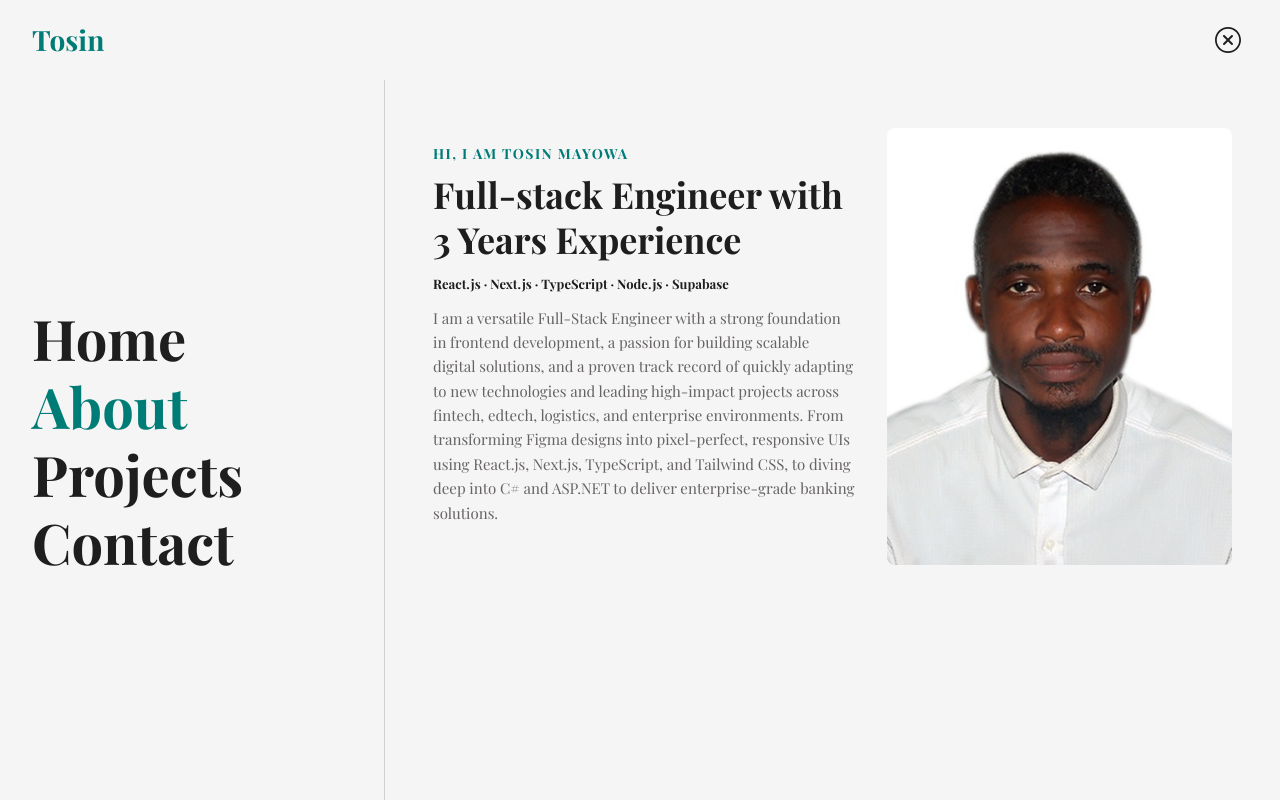
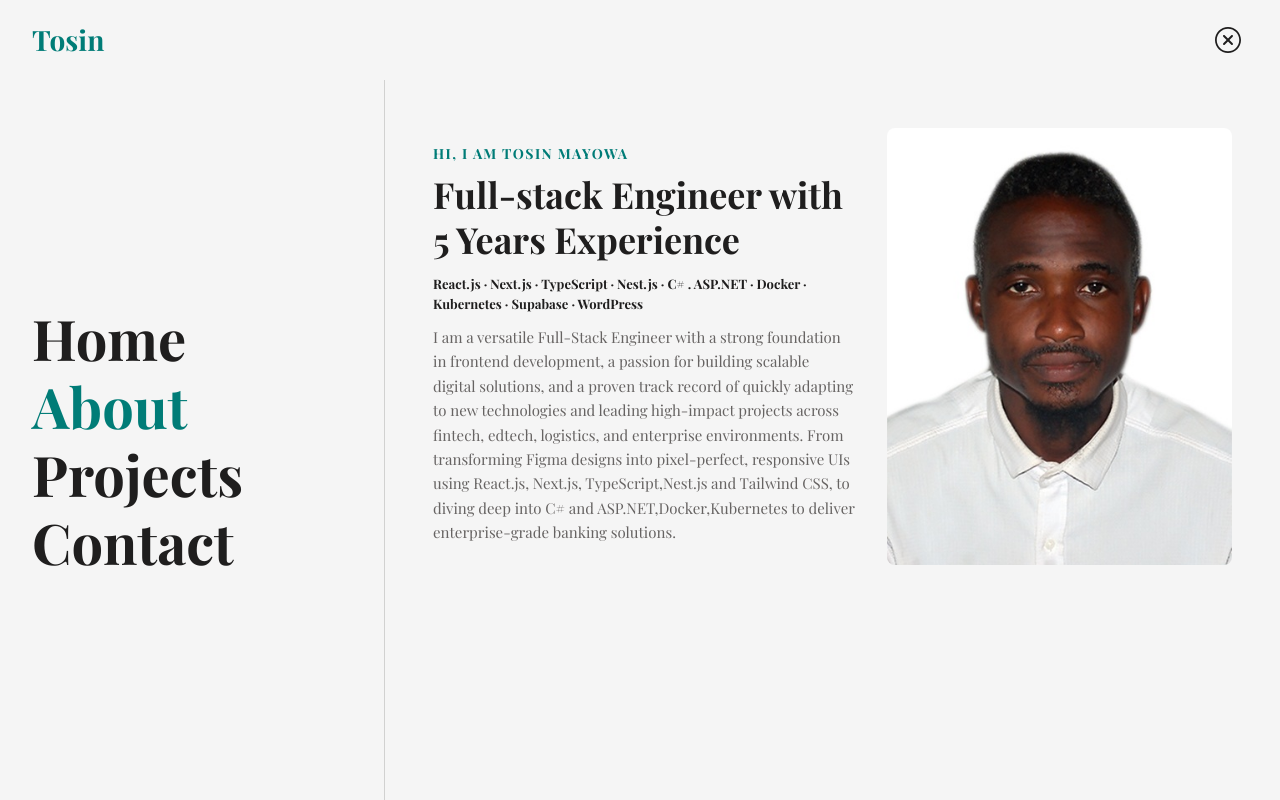
Before and after one commit to Tosin-Mayowa/portfolio-with-tailwind, a Next.js app: page /about in a window 1280 px wide. Both pictures are taken after a click on the button "Open menu". Shown: the top 800 px of the page. Built offline with nearby package versions, Linux system fonts and the light colour scheme.

Commit message:
update contents

```diff
--- a/src/Components/Header/Header.tsx
+++ b/src/Components/Header/Header.tsx
@@ -183,10 +183,10 @@ export const Header: React.FC = () => {
                         Hi, I am Tosin Mayowa
                       </h3>
                       <h1 className="text-[28px] xl:text-[36px] font-bold text-[#1F1E1E] mt-2 leading-tight">
-                        Full-stack Engineer with 3 Years Experience
+                        Full-stack Engineer with 5 Years Experience
                       </h1>
                       <h4 className="text-[#1F1E1E] font-extrabold text-[13px] mt-3">
-                        React.js · Next.js · TypeScript · Node.js · Supabase
+                        React.js · Next.js · TypeScript · Nest.js · C# . ASP.NET · Docker · Kubernetes · Supabase · WordPress
                       </h4>
                       <p className="text-[#666362] text-[14px] xl:text-[15px] font-light mt-3 leading-relaxed">
                         I am a versatile Full-Stack Engineer with a strong
@@ -196,8 +196,8 @@ export const Header: React.FC = () => {
                         leading high-impact projects across fintech, edtech,
                         logistics, and enterprise environments. From
                         transforming Figma designs into pixel-perfect,
-                        responsive UIs using React.js, Next.js, TypeScript,
-                        and Tailwind CSS, to diving deep into C# and ASP.NET
+                        responsive UIs using React.js, Next.js, TypeScript,Nest.js
+                        and Tailwind CSS, to diving deep into C# and ASP.NET,Docker,Kubernetes
                         to deliver enterprise-grade banking solutions.
                       </p>
                     </div>
--- a/src/app/about/page.tsx
+++ b/src/app/about/page.tsx
@@ -14,7 +14,7 @@ export default function About() {
             </h1>
             <h4 className="text-[#1F1E1E] text-sm md:text-[16px] lg:text-[18px] text-center xl:text-left font-extrabold">
               Tech Stack: React.js, Next.js, Typescript,Javascript,React Testing
-              Library,Node.js,Supabase,Wordpress
+              Library,Nest.js,C#,ASP.NET,Docker,Kubernetes,Wordpress
             </h4>
             <p className="text-[#1f1e1e] text-center xl:text-left text-[13px] md:text-[16px] lg:text-[18px] font-light mt-[10px]">
               I am a versatile Full-Stack Engineer with a strong foundation in
```
